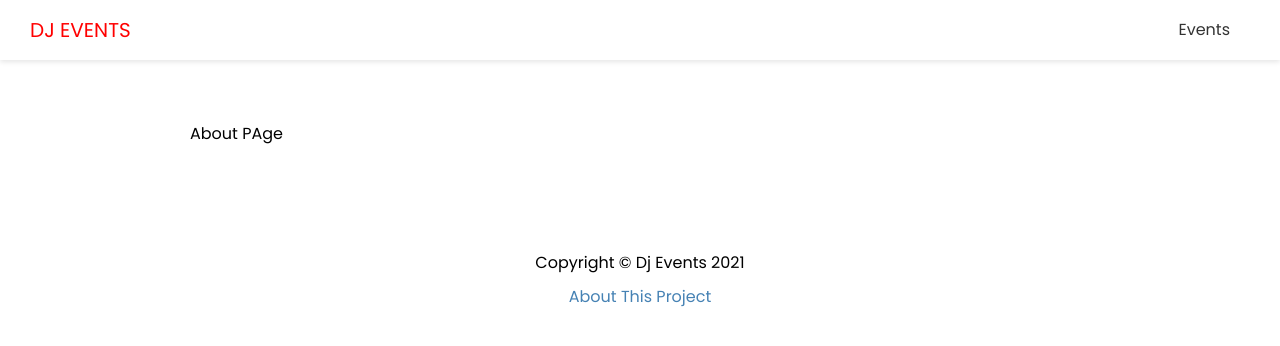
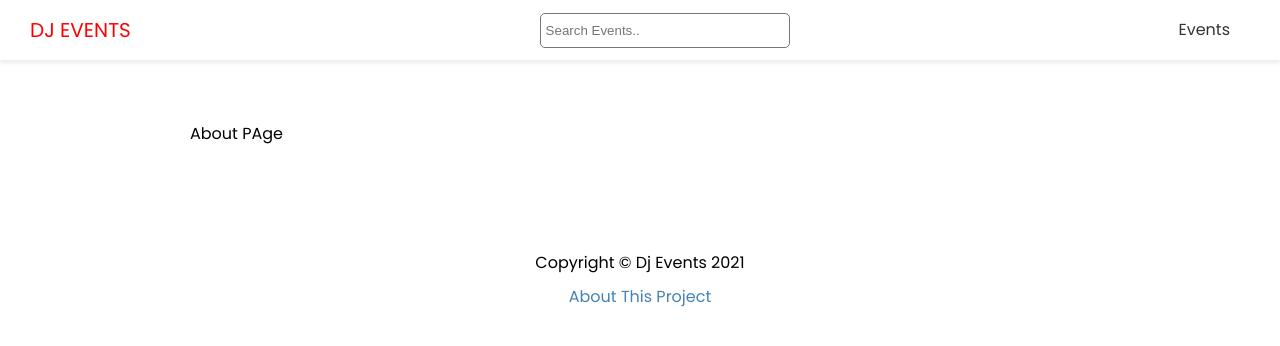
Before and after one commit to ahmetsuhan/next-structure, a Next.js app: page /about in a window 1280 px wide. Shown: the top 346 px of the page. Built offline with nearby package versions, Linux system fonts and the light colour scheme.

Commit message:
add search component

```diff
--- a/components/Header.js
+++ b/components/Header.js
@@ -1,5 +1,6 @@
 import Link from "next/link";
 import styles from "@/styles/Header.module.css";
+import Search from "./Search";
 export default function Header() {
   return (
     <header className={styles.header}>
@@ -8,6 +9,7 @@
           <a>DJ Events</a>
         </Link>
       </div>
+      <Search />
       <nav>
         <ul>
           <li>
--- /dev/null
+++ b/components/Search.js
@@ -0,0 +1,25 @@
+import styles from "@/styles/Search.module.css";
+import { useState } from "react";
+import { useRouter } from "next/router";
+export default function Search() {
+  const [term, setTerm] = useState("");
+  const router = useRouter();
+
+  const handleSubmit = (e) => {
+    e.preventDefault();
+    router.push(`/events/search?term=${term}`);
+    setTerm("");
+  };
+  return (
+    <div className={styles.search}>
+      <form onSubmit={handleSubmit}>
+        <input
+          type="text"
+          value={term}
+          onChange={(e) => setTerm(e.target.value)}
+          placeholder="Search Events.."
+        />
+      </form>
+    </div>
+  );
+}
--- /dev/null
+++ b/styles/Search.module.css
@@ -0,0 +1,7 @@
+.search input {
+  width: 250px;
+  height: 35px;
+  padding: 5px;
+  border: 1px solid #777;
+  border-radius: 5px;
+}
```
